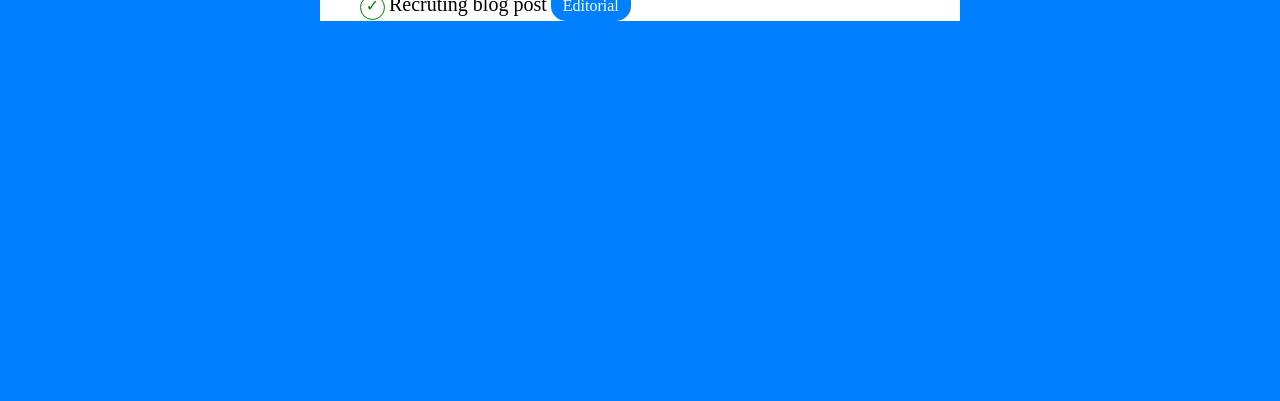
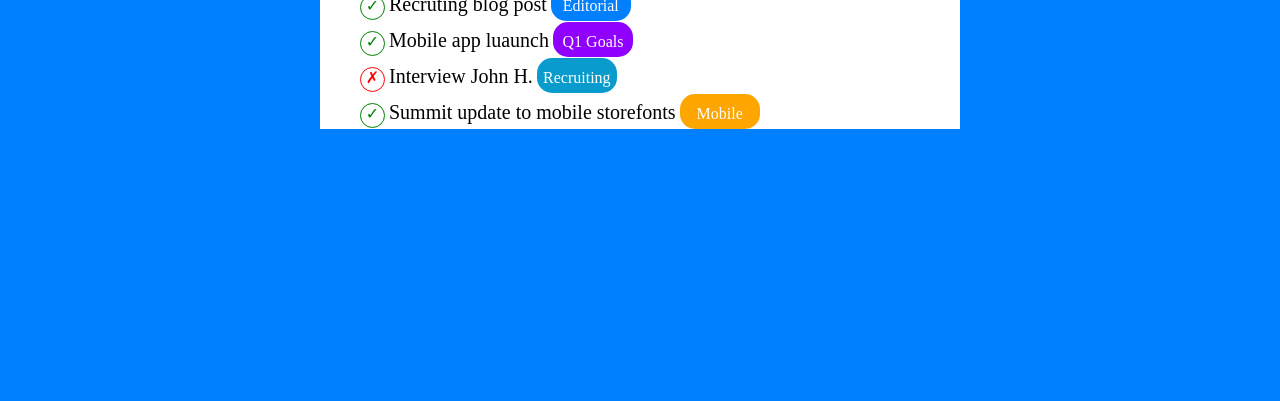
Before and after one commit to RicchiutiLucia/html-css-toboolist, a plain HTML site: page index.html in a window 1280 px wide. Shown: the part 399-800 px from the top of the page. Drawn offline with Linux system fonts and the light colour scheme.

Commit message:
stilizzazione del main

```diff
--- a/css/style.css
+++ b/css/style.css
@@ -70,14 +70,24 @@ body main{
 .text-row::before{
     content: '\2714'
 
+}
+.text-row2::before{
+    content: '\2714'
 
 }
+
 .titolo{
     font-size: 30px;
     font-weight: bold;
 }
 
 .newsletter{
+    font-weight: lighter;
+    margin-bottom: 50px;
+
+}
+
+.today{
     font-weight: lighter;
     margin-bottom: 50px;
 
@@ -109,3 +119,52 @@ body main{
     text-align: center;
 
 }
+
+#goals{
+
+    line-height: 40px;
+    background-color: #8f00ff;
+    color: white;
+    border-radius: 15px;
+    width: 80px;
+    height: 35px;
+    display: inline-block;
+    text-align: center;
+
+}
+
+.cross{
+    margin-top: 10px;
+    color:red;
+    border: 1px solid red;
+    border-radius: 50%;
+    width: 25px;
+    height: 25px;
+    display: inline-block;
+    text-align: center;
+}
+
+#recruiting{
+    line-height: 40px;
+    background-color:rgb(9, 155, 204);
+    color: white;
+    border-radius: 15px;
+    width: 80px;
+    height: 35px;
+    display: inline-block;
+    text-align: center;
+
+}
+
+#mobile{
+
+    line-height: 40px;
+    background-color:orange;
+    color: white;
+    border-radius: 15px;
+    width: 80px;
+    height: 35px;
+    display: inline-block;
+    text-align: center;
+
+}
--- a/index.html
+++ b/index.html
@@ -32,14 +32,37 @@
                 <span id="editorial">Editorial</span>
 
             </div>
+            <div class="text-row2">
+                <span class="titolo">Today</span>
+                <div class="today">
+                    <span class="checkmark">&check;</span>
+                    <span class="sottotitolo">Recruting blog post</span>
+                    <span id="editorial">Editorial</span>
 
-            <span class="titolo">Today</span>
-            <div class="newsletter">
-                <span class="checkmark">&check;</span>
-                <span class="sottotitolo">Recruting blog post</span>
-                <span id="editorial">Editorial</span>
+                    <div>
+                        <span class="checkmark">&check;</span>
+                        <span class="sottotitolo">Mobile app luaunch</span>
+                        <span id="goals">Q1 Goals</span>
+                    </div>
+
+                    <div>
+                        <span class="cross">&cross;</span>
+                        <span class="sottotitolo">Interview John H.</span>
+                        <span id="recruiting">Recruiting</span>
+                    </div>
+
+                    <div>
+                        <span class="checkmark">&check;</span>
+                        <span class="sottotitolo">Summit update to mobile storefonts</span>
+                        <span id="mobile">Mobile</span>
+                    </div>
+
+                </div>
 
             </div>
+
+
+
 
 
 
```
